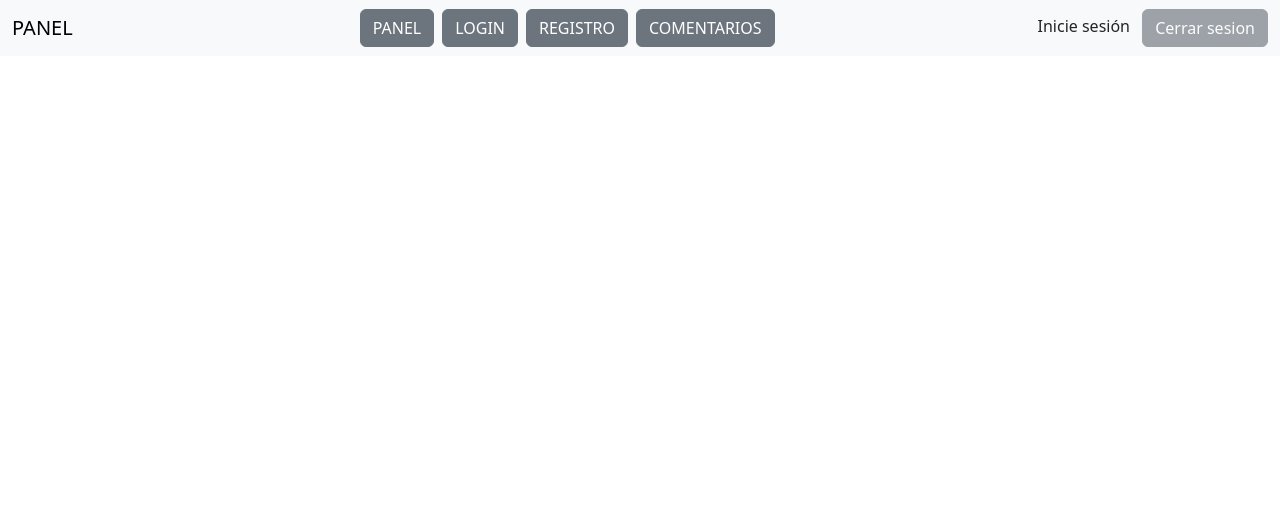
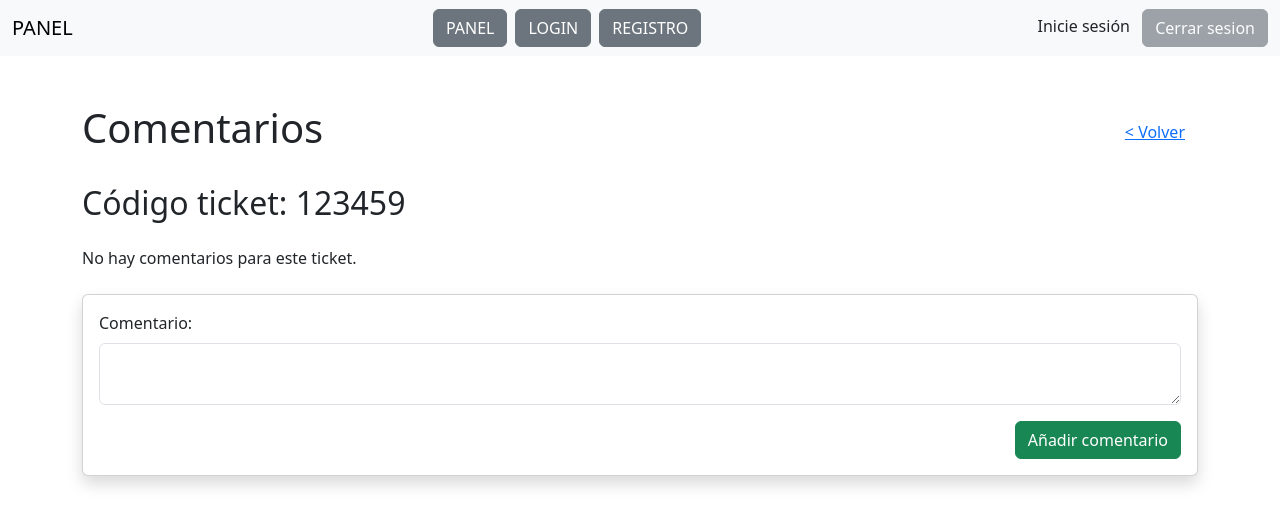
Before and after one commit to NouriHicham/Projecte_GestioIncidencies, a React (Vite) app: page /comentarios/123459 in a window 1280 px wide. Shown: the top 526 px of the page. Built offline with nearby package versions, Linux system fonts and the light colour scheme.

Commit message:
Afegir Comentaris

```diff
--- a/src/App.jsx
+++ b/src/App.jsx
@@ -108,7 +108,7 @@ function App() {
           <Route path="/" element={<Panel/>} />
           <Route path="/login" element={<Login/>} />
           <Route path="/registro" element={<Registro/>} />
-          <Route path="/comentarios" element={<Comentarios/>} />
+          <Route path="/comentarios/:id" element={<Comentarios/>} />
         </Routes>
       </UserProvider>
     </>
--- a/src/components/Header.jsx
+++ b/src/components/Header.jsx
@@ -28,7 +28,6 @@ export default function Header(){
                   <button className="btn btn-secondary ms-2"><Link className="nav-link" to="/">PANEL</Link></button>
                   <button className="btn btn-secondary ms-2"><Link className="nav-link" to="/login">LOGIN</Link></button>
                   <button className="btn btn-secondary ms-2"><Link className="nav-link" to="/registro">REGISTRO</Link></button>
-                  <button className="btn btn-secondary ms-2"><Link className="nav-link" to="/comentarios">COMENTARIOS</Link></button>
                </div>
                <div>
                   <span>{user} <button onClick={logout} disabled={active} className="btn btn-secondary ms-2">Cerrar sesion</button> </span>
--- a/src/components/TiquetsPendents.jsx
+++ b/src/components/TiquetsPendents.jsx
@@ -1,3 +1,5 @@
+import { Link } from "react-router-dom";
+
 export default function TiquetsPendents(props){
 
   function eliminarTiquet(id){
@@ -47,8 +49,7 @@ export default function TiquetsPendents(props){
           <i className="bi bi-pencil" data-bs-toggle="modal" data-bs-target="#exampleModal"></i>
         </button>
       </td>
-      <td><button className="btn btn-info" title="Ver comentarios"><i className="bi bi-chat-left-text"></i>
-      </button></td>
+      <td><Link to={`/comentarios/${props.ticket.id}`}><button className="btn btn-info" title="Ver comentarios"><i className="bi bi-chat-left-text"></i></button></Link></td>
       <td><button className="btn btn-danger" title="Eliminar ticket" onClick={handleEliminar}><i className="bi bi-trash3"></i>
       </button></td>
     </tr>
--- a/src/pages/comentarios.jsx
+++ b/src/pages/comentarios.jsx
@@ -1,42 +1,75 @@
+import React, { useState, useEffect } from "react";
+import { Link, useParams } from "react-router-dom";
+
+function Comentario(props) {
+  const { comentario, fecha, autor } = props;
+  return (
+    <div className="card p-3 mt-2">
+      <h5 className="">Autor: <span>{autor}</span><span className="ms-4">{new Date(fecha).toLocaleString()}</span></h5>
+      <p>{comentario}</p>
+    </div>
+  );
+}
+
 export default function Comentarios() {
+  const { id } = useParams();
+  const [comentarios, setComentarios] = useState([]);
+  const [nuevoComentario, setNuevoComentario] = useState("");
+  const usuario = JSON.parse(localStorage.getItem("usuari")) || "Anonimo";
+
+  useEffect(() => {
+    // Cargar comentarios del localStorage al montar el componente
+    const comentariosGuardados = JSON.parse(localStorage.getItem('comentarios')) || [];
+    setComentarios(comentariosGuardados);
+  }, []);
+
+  const comentariosActuales = comentarios.filter((comentario) => comentario.id === parseInt(id));
+
+  const handleSubmit = (e) => {
+    e.preventDefault();
+    const comentarioTexto = e.target.elements.comentario.value.trim();
+    if (comentarioTexto === "") return;
+
+    const nuevoComentarioObj = {
+      id: parseInt(id),
+      comentario: comentarioTexto,
+      fecha: new Date().toISOString(),
+      autor: usuario.user // Aquí podrías poner el nombre del usuario logueado
+    };
+
+    const nuevosComentarios = [...comentarios, nuevoComentarioObj];
+    setComentarios(nuevosComentarios);
+    localStorage.setItem('comentarios', JSON.stringify(nuevosComentarios));
+    setNuevoComentario("");
+  };
+
   return (
     <>
       <main className="container mt-5">
         <div className="d-flex">
           <h1>Comentarios</h1>
-          <button className="btn btn-link ms-auto"> &lt; Volver</button>
+          <button className="btn btn-link ms-auto"><Link className="nav-link" to="/"> &lt; Volver</Link></button>
         </div>
-
-        <h2 className="my-4">Código ticket: <span>123456</span></h2>
+        <h2 className="my-4">Código ticket: <span>{id}</span></h2>
+        {comentariosActuales.length > 0 ? (
+          comentariosActuales.map((comentario, index) => (
+            <Comentario key={index} comentario={comentario.comentario} fecha={comentario.fecha} autor={comentario.autor} />
+          ))
+        ) : (
+          <p>No hay comentarios para este ticket.</p>
+        )}
         <div>
-          <form action="" className="form card p-3 shadow">
+          <form onSubmit={handleSubmit} className="form card p-3 shadow mt-4">
             <label htmlFor="comentario" className="form-label">Comentario: </label>
-            <textarea className="form-control" cols="3"></textarea>
-            <label htmlFor="fecha" className="form-label me-2 mt-3">Fecha: </label>
-            <div className="d-flex align-items-center">
-              <input type="datetime-local" className="form-control w-25" />
-              <button className="btn btn-success ms-auto">Añadir comentario</button>
+            <textarea
+              className="form-control"
+              id="comentario"
+              required
+            ></textarea>
+            <div className="d-flex align-items-center mt-3">
+              <button type="submit" className="btn btn-success ms-auto">Añadir comentario</button>
             </div>
           </form>
-
-          <div className="mt-4">
-            <div className="card p-3">
-              <h5 className="text-end">Autor: <span>Javier Caraculo</span><span className="ms-4">12/10/2022</span></h5>
-              <p>Este es un comentario Lorem ipsum dolor sit amet consectetur adipisicing elit. Velit amet dignissimos laudantium blanditiis fuga recusandae sed culpa, earum pariatur repellat esse provident eaque totam quo sint iste, inventore deleniti quis.</p>
-            </div>
-            <div className="card p-3 mt-2">
-              <h5 className="text-end">Autor: <span>Javier Caraculo</span><span className="ms-4">12/10/2022</span></h5>
-              <p>Este es un comentario Lorem ipsum dolor sit amet consectetur adipisicing elit. Velit amet dignissimos laudantium blanditiis fuga recusandae sed culpa, earum pariatur repellat esse provident eaque totam quo sint iste, inventore deleniti quis.</p>
-            </div>
-            <div className="card p-3 mt-2">
-              <h5 className="text-end">Autor: <span>Javier Caraculo</span><span className="ms-4">12/10/2022</span></h5>
-              <p>Este es un comentario Lorem ipsum dolor sit amet consectetur adipisicing elit. Velit amet dignissimos laudantium blanditiis fuga recusandae sed culpa, earum pariatur repellat esse provident eaque totam quo sint iste, inventore deleniti quis.</p>
-            </div>
-            <div className="card p-3 mt-2">
-              <h5 className="text-end">Autor: <span>Javier Caraculo</span><span className="ms-4">12/10/2022</span></h5>
-              <p>Este es un comentario Lorem ipsum dolor sit amet consectetur adipisicing elit. Velit amet dignissimos laudantium blanditiis fuga recusandae sed culpa, earum pariatur repellat esse provident eaque totam quo sint iste, inventore deleniti quis.</p>
-            </div>
-          </div>
         </div>
       </main>
     </>
```
